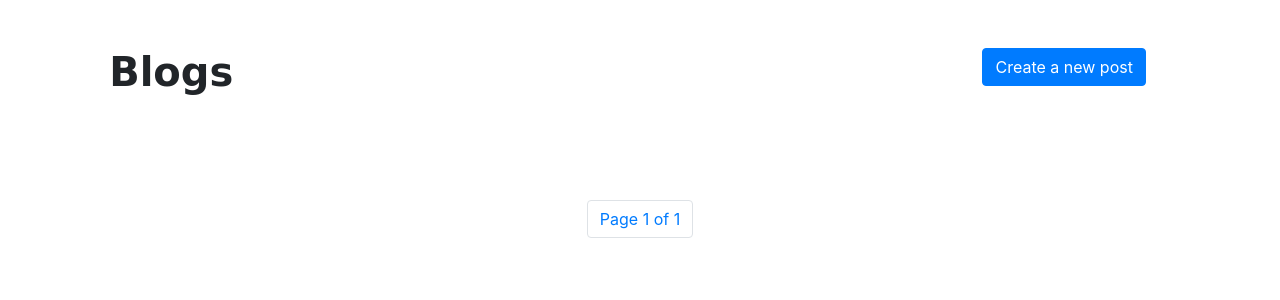
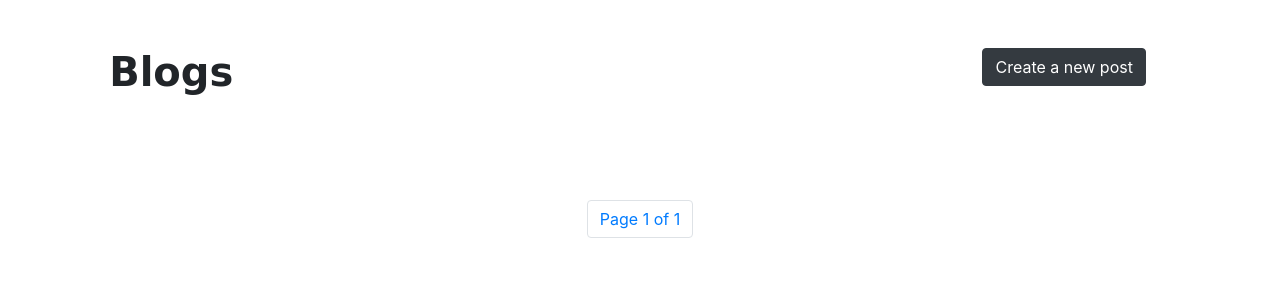
Before and after one commit to Eslam030/blog-application, a Django app: page / in a window 1280 px wide. Shown: the part 60-360 px from the top of the page. Run offline with Django 4.2, Linux system fonts and the light colour scheme; a user stored in the database is signed in; data that the repository does not hold is empty; some web fonts are replaced.

Commit message:
final edition

```diff
--- a/webapp/blog_application/templates/blog/create.html
+++ b/webapp/blog_application/templates/blog/create.html
@@ -17,7 +17,7 @@
         </select>
         <input type="submit" value="Save" class="btn btn-info my-3 px-4">
     </form>
-    <h4><a href="#">Tab to see Published Posts</a></h4>
+    <h4><a href="{ url 'index' }">Tab to see Published Posts</a></h4>
     </div>
 
 
--- a/webapp/blog_application/templates/blog/index.html
+++ b/webapp/blog_application/templates/blog/index.html
@@ -16,7 +16,7 @@
         </div>
             {% if user.is_authenticated %}
             <div class="col-md-2 col-12 mx-md-auto mx-3 mt-5 mb-5">
-                <a href="{% url 'Create' %}" class="btn btn-primary">Create a new post</a>
+                <a href="{% url 'Create' %}" class="btn btn-dark">Create a new post</a>
             </div>
             {% endif %}
         {% for obj in object_list %}
```
Also changed, not shown: webapp/db.sqlite3.
